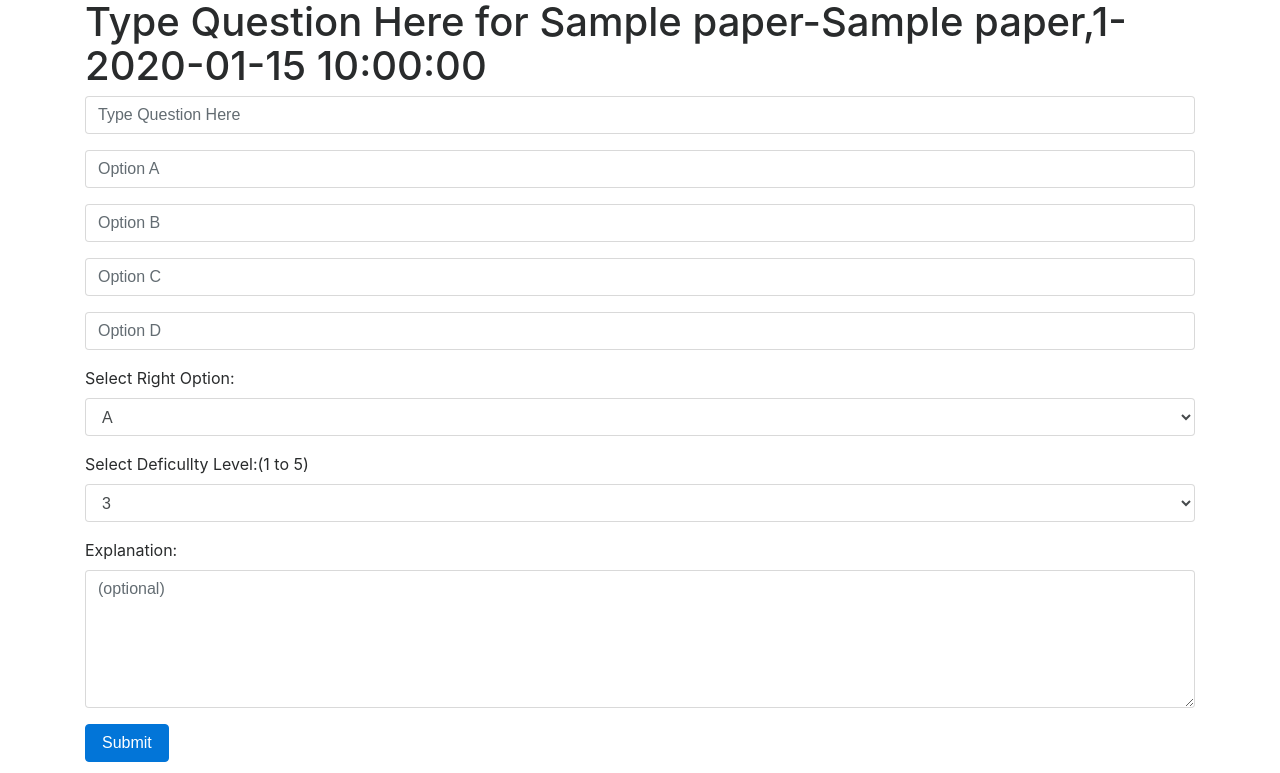
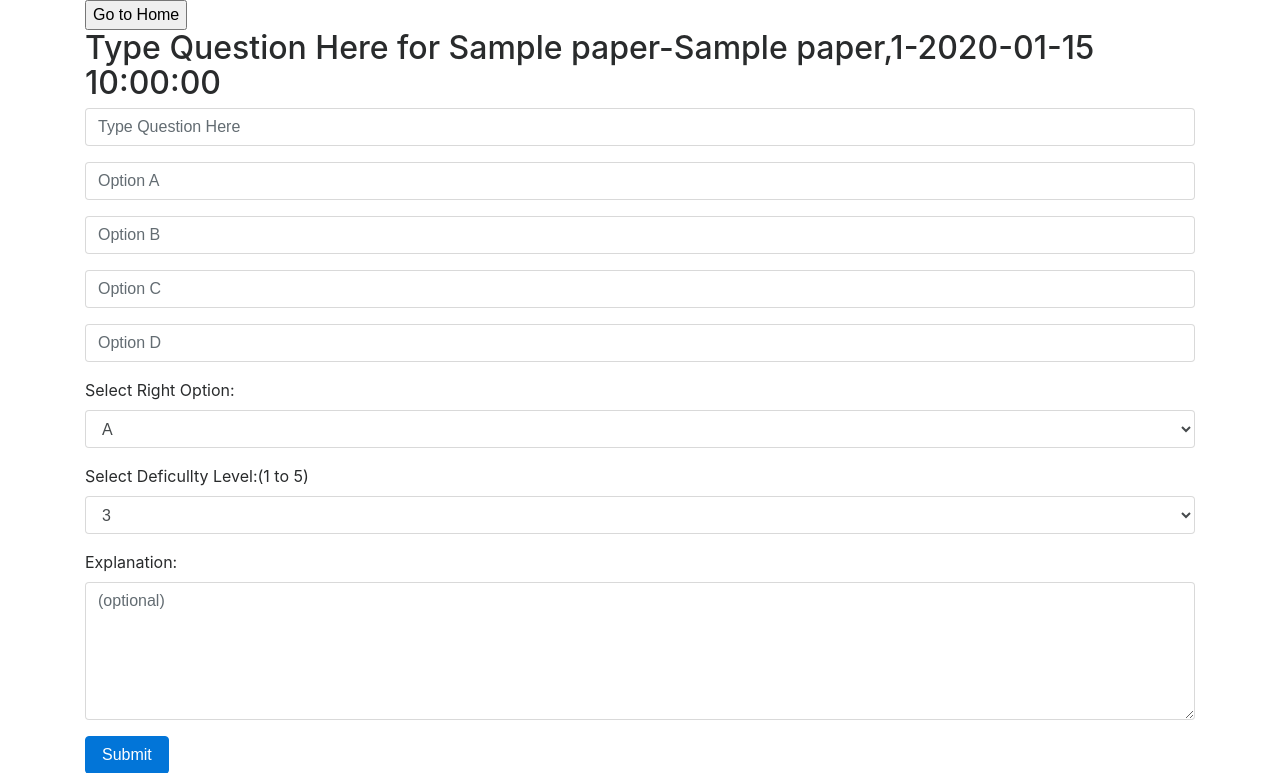
Before and after one commit to docostar/doco-admin, a Flask app: page /paper/1 in a window 1280 px wide. Shown: the top 773 px of the page. Run offline with Flask 2, Linux system fonts and the light colour scheme; tables that the repository leaves empty hold one stand-in row (values such as "Sample post"); some libraries are stand-ins or nearby versions.

Commit message:
question.html File modified

```diff
--- a/templates/question.html
+++ b/templates/question.html
@@ -4,7 +4,14 @@
     Type Question
 {% endblock %}
 {% block body %}
-    <h1>Type Question Here for {{paper.examname}}-{{paper.subject}},{{paper.exambody}}-{{paper.examdate}}</h1>
+<div class="Home">
+  <form id="Home" action="{{url_for('index')}}" method="get">
+    <fieldset>
+    <button name="Home">Go to Home</button>
+    </fieldset>
+  </form>
+</div>
+    <h2>Type Question Here for {{paper.examname}}-{{paper.subject}},{{paper.exambody}}-{{paper.examdate}}</h2>
 
     <form action="{{url_for('questionadd',paper_id=paper.paper_id)}}" method="post">
 
```
